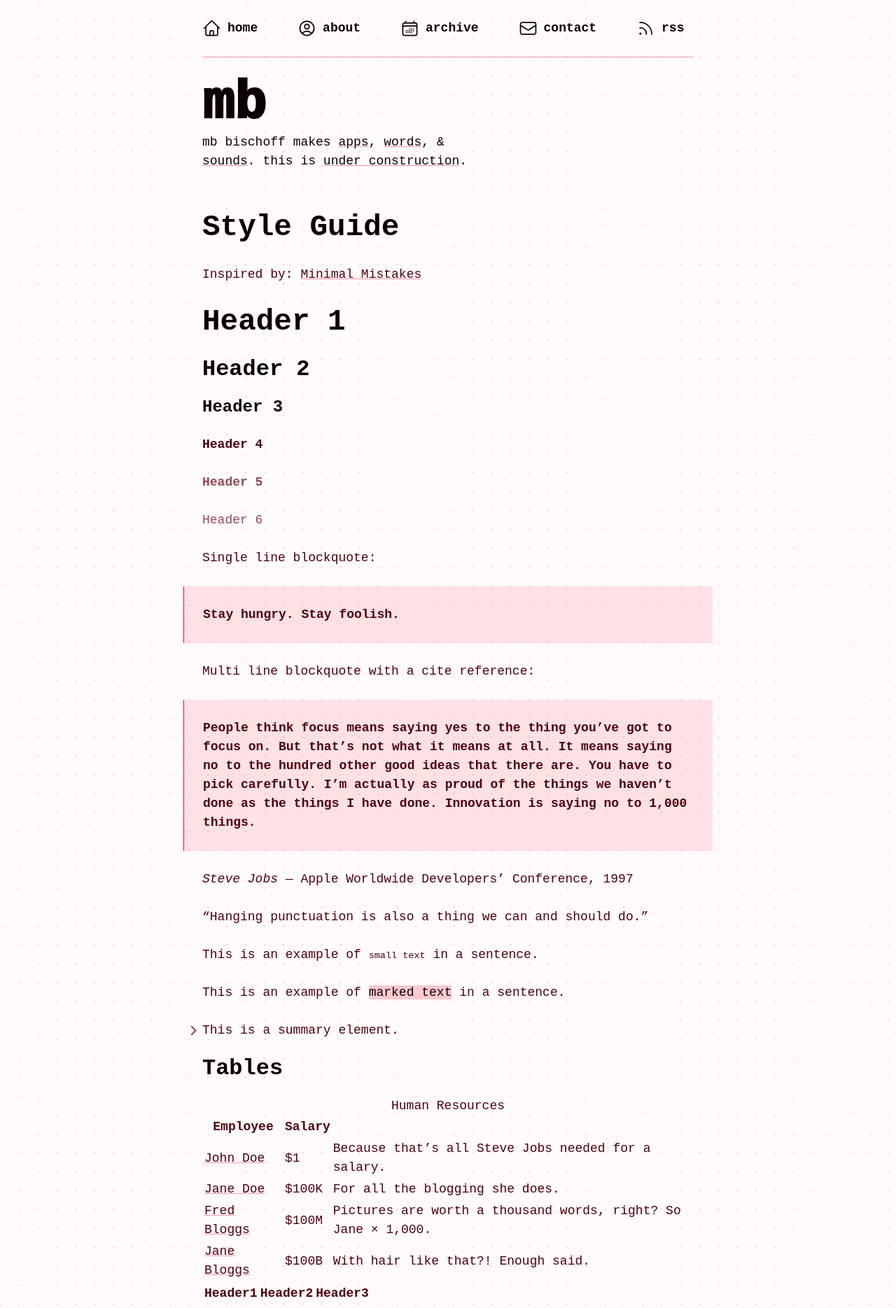
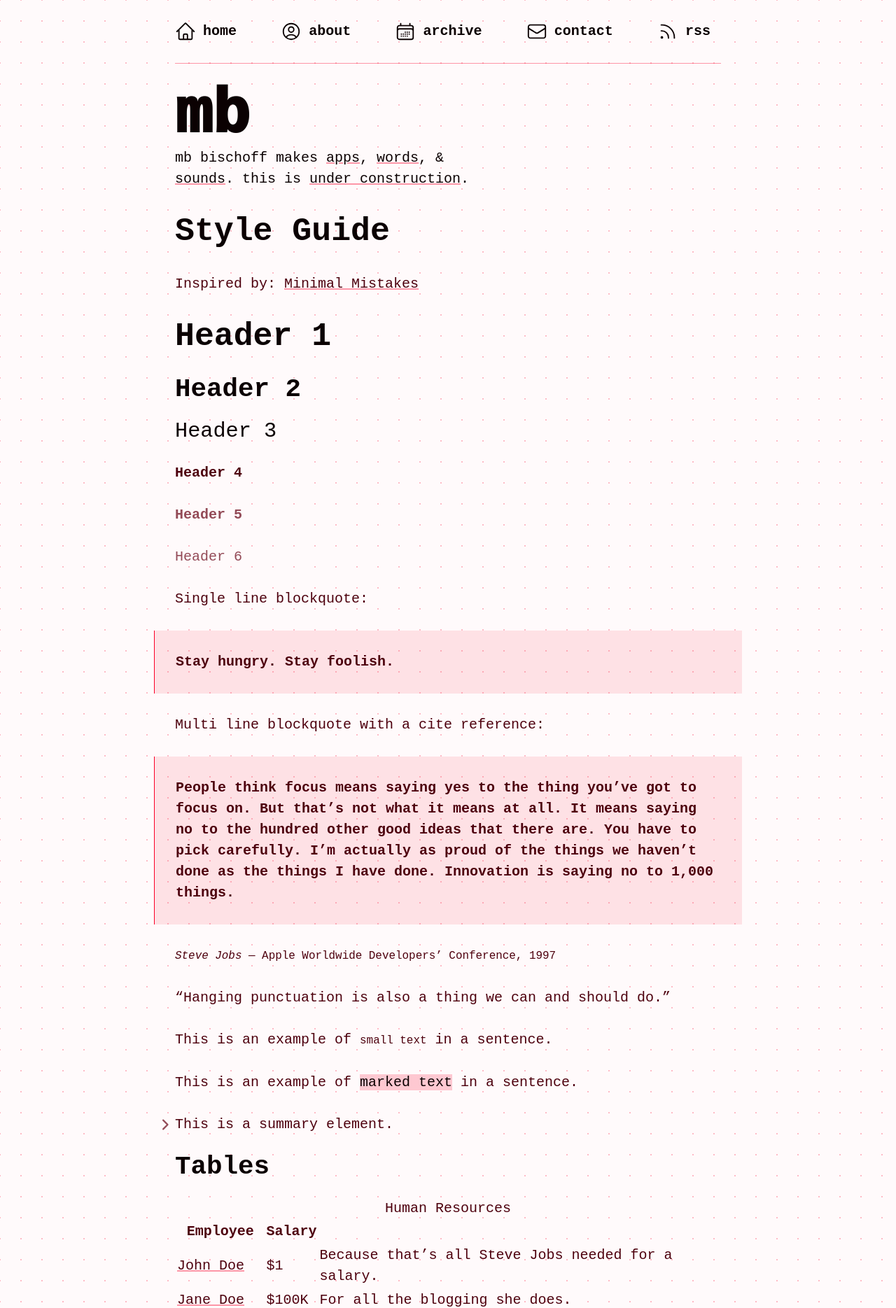
Before and after one commit to mbbischoff/website, a Jekyll site: the page built from style-guide.markdown, in a window 1280 px wide. Shown: the top 1869 px of the page at 70% size. Built offline with Jekyll 4.4.1, drawn with Linux system fonts in a browser that asks for light colours; some web fonts are replaced; comment, search, counter and statistics services are not loaded; a style sheet for code colours, icons or effects is not loaded.

Commit message:
Utopia typography

```diff
--- a/_sass/base/_body.scss
+++ b/_sass/base/_body.scss
@@ -22,21 +22,27 @@
 
 // Make headers one level smaller when they’re in the `main`.
 main {
+	header {
+		h1 {
+			margin-block: 0; // Post title don’t need a top margin because of the time.
+		}
+	}
+
 	h1 {
-		font-size: var(--s3);
+		font-size: var(--step-3);
 		line-height: 2lh;
 		margin-block: 1rlh;
 	}
 
 	h2 {
-		font-size: var(--s2);
+		font-size: var(--step-2);
 		line-height: 1rlh;
 		margin-block: 1rlh;
 
 	}
 
 	h3 {
-		font-size: var(--s1);
+		font-size: var(--step-1);
 		line-height: 1rlh;
 
 	}
@@ -63,7 +69,7 @@
 
 		time {
 			margin-inline-start: 0.5rlh;
-			font-size: var(--s-1);
+			font-size: var(--step--1);
 			line-height: 1rlh;
 
 			flex-shrink: 0;
--- a/_sass/base/_typography.scss
+++ b/_sass/base/_typography.scss
@@ -1,9 +1,24 @@
 @use 'abstracts/variables' as *;
 @use 'abstracts/mixins' as *;
 
+
+/* @link https://utopia.fyi/type/calculator?c=320,18,1.2,1240,20,1.25,6,3,&s=0.75|0.5|0.25,1.5|2|3|4|6,s-l&g=s,l,xl,12 */
+
 :root {
-	font-size: 18px;
-	line-height: 1.5;
+	--step--2: clamp(0.64rem, 0.6549rem + -0.0192vi, 0.651rem);
+	--step--1: clamp(0.7813rem, 0.7747rem + 0.0326vi, 0.8rem);
+	--step-0: clamp(1.125rem, 1.0815rem + 0.2174vi, 1.25rem);
+	--step-1: clamp(1.35rem, 1.2761rem + 0.3696vi, 1.5625rem);
+	--step-2: clamp(1.62rem, 1.5041rem + 0.5793vi, 1.9531rem);
+	--step-3: clamp(1.944rem, 1.771rem + 0.8651vi, 2.4414rem);
+	--step-4: clamp(2.3328rem, 2.0827rem + 1.2504vi, 3.0518rem);
+	--step-5: clamp(2.7994rem, 2.4462rem + 1.7658vi, 3.8147rem);
+	--step-6: clamp(3.3592rem, 2.8691rem + 2.4507vi, 4.7684rem);
+}
+
+:root {
+	font-size: var(--step-0);
+	line-height: 1.5em;
 
 	--font-weight-normal: 500;
 	--font-weight-semibold: 625;
@@ -15,20 +30,8 @@
 	font-display: fallback;
 
 	hanging-punctuation: first allow-end last; // https://chriscoyier.net/2023/11/27/the-hanging-punctuation-property-in-css/
+}
 
-	--ratio: 1.333;
-	--s-5: calc(var(--s-4) / var(--ratio));
-	--s-4: calc(var(--s-3) / var(--ratio));
-	--s-3: calc(var(--s-2) / var(--ratio));
-	--s-2: calc(var(--s-1) / var(--ratio));
-	--s-1: calc(var(--s0) / var(--ratio));
-	--s0: 1rem;
-	--s1: calc(var(--s0) * var(--ratio));
-	--s2: calc(var(--s1) * var(--ratio));
-	--s3: calc(var(--s2) * var(--ratio));
-	--s4: calc(var(--s3) * var(--ratio));
-	--s5: calc(var(--s4) * var(--ratio));
-}
 
 pre {
 	@include fontVariations($mono: 1);
@@ -74,35 +77,35 @@
 }
 
 h1 {
-	font-size: var(--s5);
+	font-size: var(--step-6);
 	line-height: 3lh;
 	margin-block: 1rlh;
 
 }
 
 h2 {
-	font-size: var(--s3);
+	font-size: var(--step-5);
 	line-height: 2rlh;
 	margin-block: 1rlh;
 }
 
 h3 {
-	font-weight: var(--font-weight-semibold);
-	font-size: var(--s2);
+	font-weight: var(--font-weight-normal);
+	font-size: var(--step-4);
 	line-height: 2rlh;
 	margin-block: 1rlh;
 }
 
 h4 {
 	font-weight: var(--font-weight-bold);
-	font-size: var(--s1);
+	font-size: var(--step-3);
 	line-height: 1rlh;
 	margin-block: 1rlh;
 }
 
 h5 {
 	font-weight: var(--font-weight-semibold);
-	font-size: var(--s0);
+	font-size: var(--step-2);
 	line-height: 1rlh;
 	margin-block: 1rlh;
 }
@@ -110,7 +113,7 @@
 
 h6 {
 	font-weight: var(--font-weight-normal);
-	font-size: var(--s0);
+	font-size: var(--step-1);
 	line-height: 1rlh;
 	margin-block: 1rlh;
 }
@@ -128,8 +131,9 @@
 	line-height: 0;
 }
 
-small {
-	font-size: var(--s-1);
+small,
+.small {
+	font-size: var(--step--1);
 }
 
 dl {
--- a/_sass/layout/article.scss
+++ b/_sass/layout/article.scss
@@ -3,8 +3,6 @@
 		display: grid;
 
 		h1 {
-			margin-block: 0; // Post title don’t need a top margin because of the time.
-
 			justify-self: start;
 
 			a {
@@ -13,7 +11,7 @@
 		}
 
 		time {
-			font-size: var(--s-1);
+			font-size: var(--step--1);
 			line-height: 1lh;
 
 			justify-self: end;
--- a/_sass/layout/footer.scss
+++ b/_sass/layout/footer.scss
@@ -10,7 +10,7 @@
 	align-items: center;
 
 	p {
-		font-size: var(--s-1);
+		font-size: var(--step--1);
 		line-height: 1lhr;
 	}
 
```
